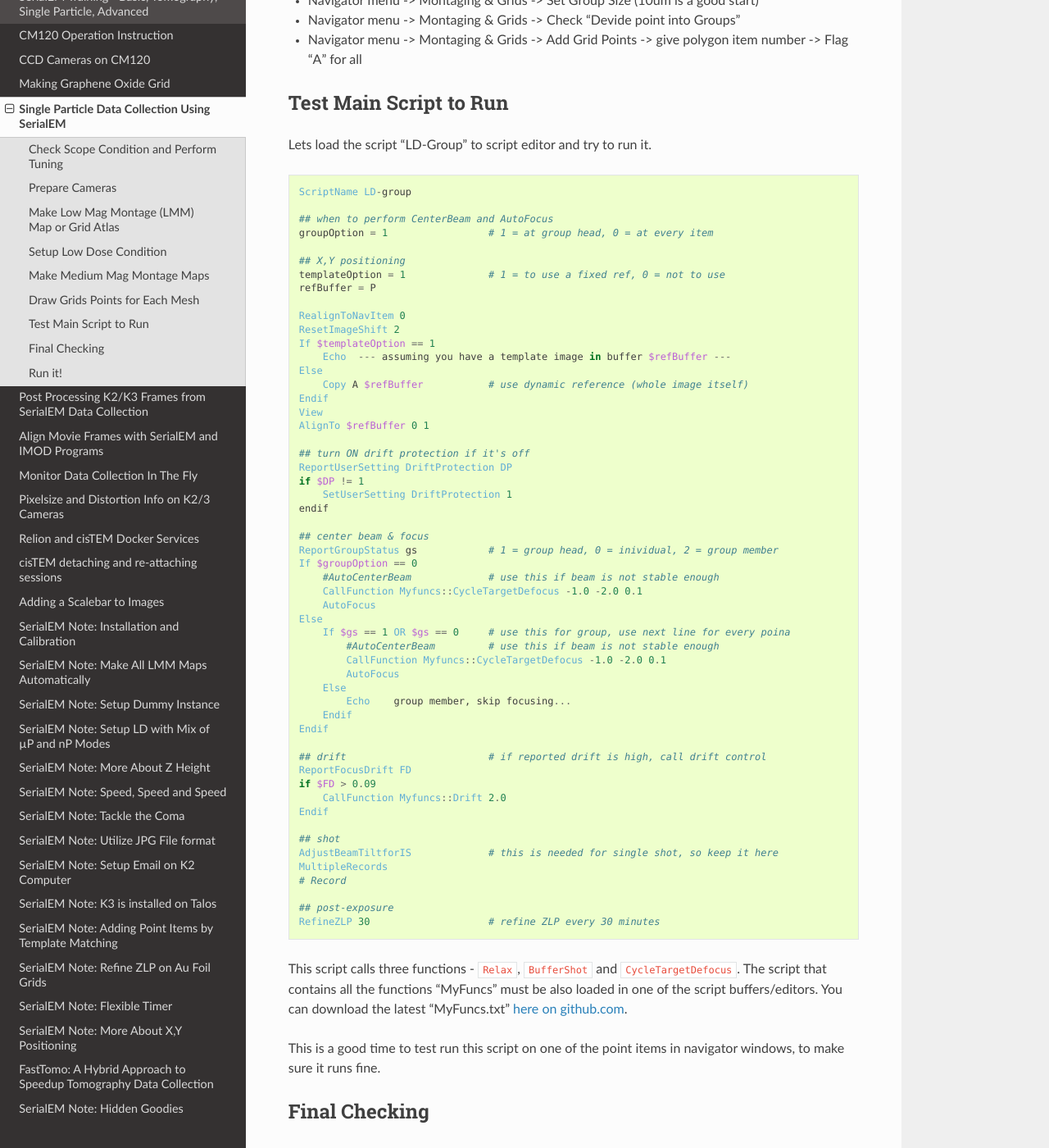
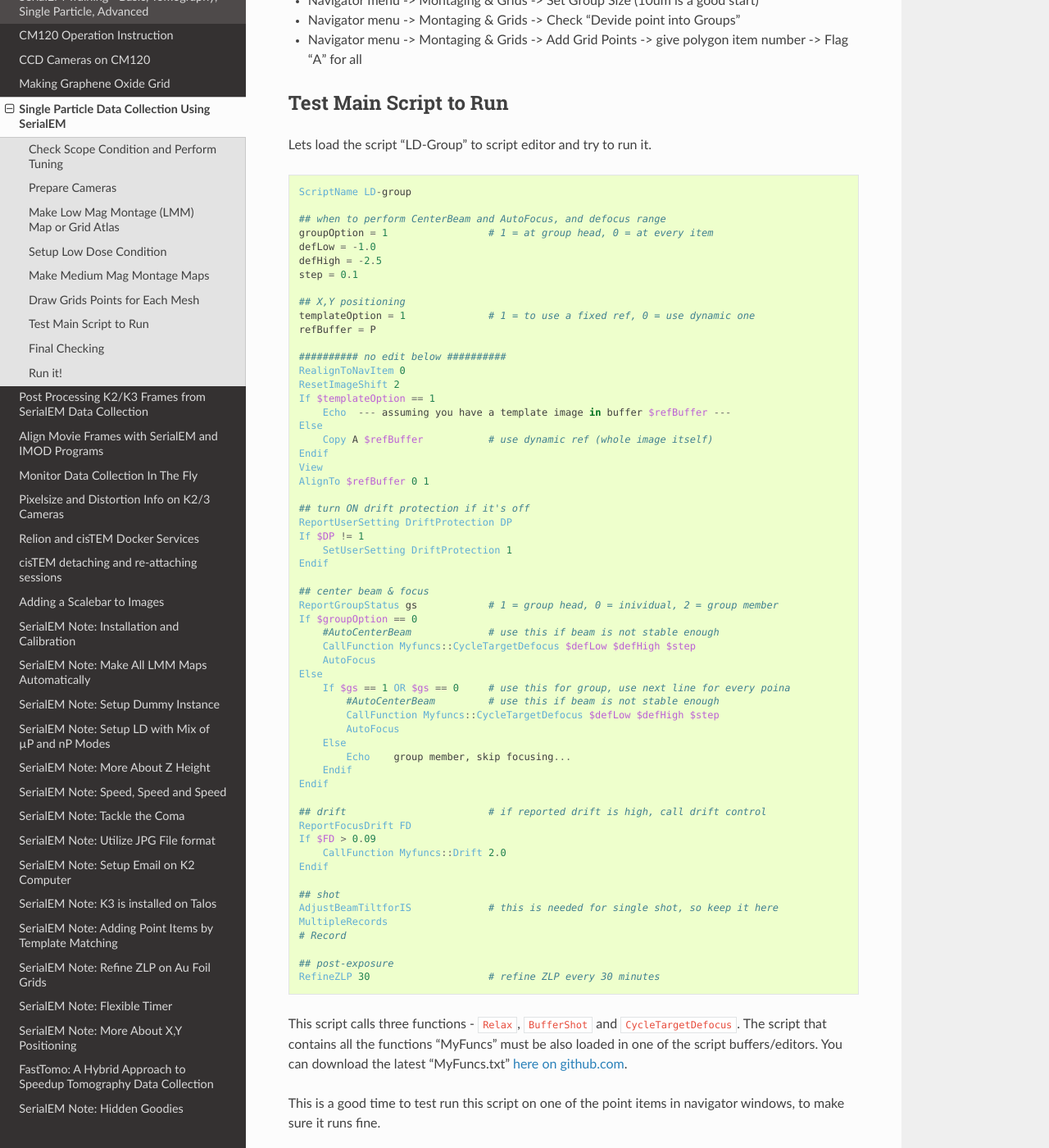
Before and after one commit to xuchen66/sphinx-emdocs, a Sphinx documentation site: the page built from source/singleparticle_serialem.rst, in a window 1280 px wide and 1400 px high, scrolled down 2840 px. Shown: the whole window at 82% size. Built offline with Sphinx 7.4.7 and the Read the Docs theme 2.0.0, drawn with Linux system fonts in a browser that asks for light colours; pages that are not in the unit, such as notebooks, are missing from menus.

Commit message:
Update singleparticle_serialem.rst

```diff
--- a/source/singleparticle_serialem.rst
+++ b/source/singleparticle_serialem.rst
@@ -127,39 +127,43 @@
 
    ScriptName LD-group
 
-   ## when to perform CenterBeam and AutoFocus
+   ## when to perform CenterBeam and AutoFocus, and defocus range
    groupOption = 1                 # 1 = at group head, 0 = at every item
+   defLow = -1.0
+   defHigh = -2.5
+   step = 0.1
 
    ## X,Y positioning
-   templateOption = 1              # 1 = to use a fixed ref, 0 = not to use
+   templateOption = 1              # 1 = to use a fixed ref, 0 = use dynamic one
    refBuffer = P
 
+   ########## no edit below ##########
    RealignToNavItem 0
    ResetImageShift 2
    If $templateOption == 1
        Echo  --- assuming you have a template image in buffer $refBuffer ---
    Else
-       Copy A $refBuffer           # use dynamic reference (whole image itself)
+       Copy A $refBuffer           # use dynamic ref (whole image itself)
    Endif
    View
    AlignTo $refBuffer 0 1
 
    ## turn ON drift protection if it's off
    ReportUserSetting DriftProtection DP
-   if $DP != 1
+   If $DP != 1
        SetUserSetting DriftProtection 1
-   endif
+   Endif
 
    ## center beam & focus
    ReportGroupStatus gs            # 1 = group head, 0 = inividual, 2 = group member
    If $groupOption == 0
        #AutoCenterBeam             # use this if beam is not stable enough
-       CallFunction Myfuncs::CycleTargetDefocus -1.0 -2.0 0.1
+       CallFunction Myfuncs::CycleTargetDefocus $defLow $defHigh $step
        AutoFocus
    Else
        If $gs == 1 OR $gs == 0     # use this for group, use next line for every poina
            #AutoCenterBeam         # use this if beam is not stable enough
-           CallFunction Myfuncs::CycleTargetDefocus -1.0 -2.0 0.1
+           CallFunction Myfuncs::CycleTargetDefocus $defLow $defHigh $step
            AutoFocus
        Else
            Echo    group member, skip focusing...
@@ -168,7 +172,7 @@
 
    ## drift                        # if reported drift is high, call drift control
    ReportFocusDrift FD
-   if $FD > 0.09
+   If $FD > 0.09
        CallFunction Myfuncs::Drift 2.0
    Endif
 
```
